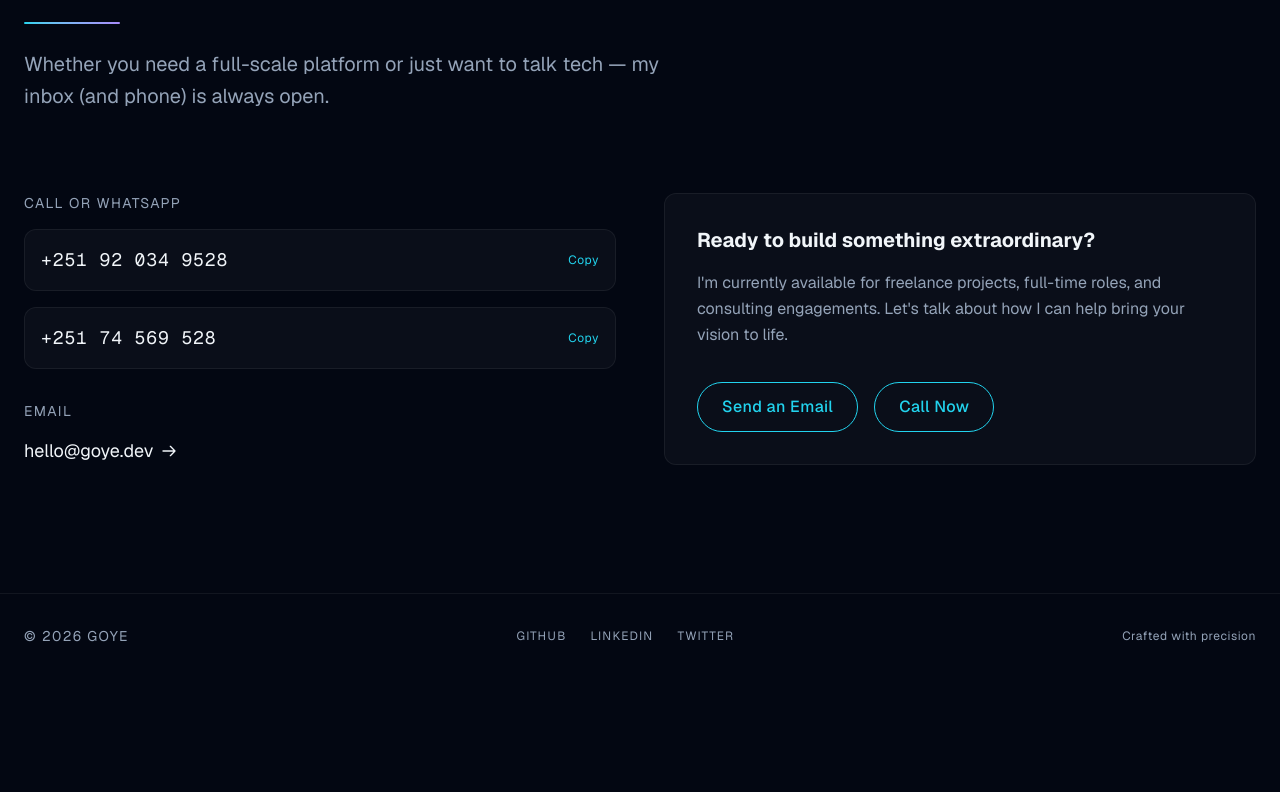
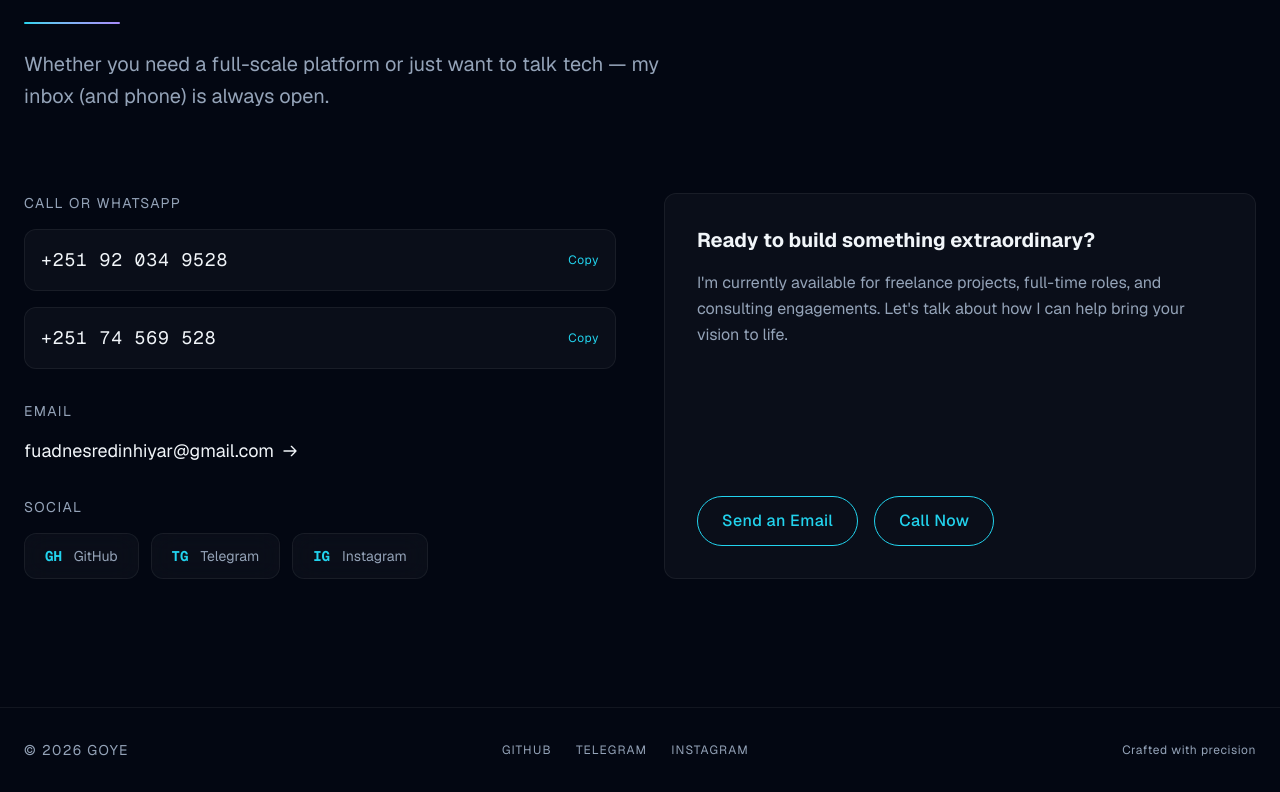
Before and after one commit to fuadsalah3/goye, a Next.js app: page / in a window 1280 px wide. Shown: the part 6841-7633 px from the top of the page. Before the commit the page ends 7519 px from the top, so only its background shows below. Built offline with nearby package versions, Linux system fonts and the light colour scheme.

Commit message:
add social links (GitHub, Telegram, Instagram) to footer and contact section

```diff
--- a/src/components/layout/Footer.tsx
+++ b/src/components/layout/Footer.tsx
@@ -1,4 +1,12 @@
 "use client";
+
+import { socialLinks } from "@/lib/constants";
+
+const links = [
+  { label: "GitHub", href: socialLinks.github },
+  { label: "Telegram", href: socialLinks.telegram },
+  { label: "Instagram", href: socialLinks.instagram },
+];
 
 export default function Footer() {
   return (
@@ -8,13 +16,15 @@ export default function Footer() {
           &copy; {new Date().getFullYear()} GOYE
         </span>
         <div className="flex items-center gap-6">
-          {["GitHub", "LinkedIn", "Twitter"].map((s) => (
+          {links.map((l) => (
             <a
-              key={s}
-              href="#"
+              key={l.label}
+              href={l.href}
+              target="_blank"
+              rel="noopener noreferrer"
               className="text-xs tracking-widest uppercase text-[var(--text-secondary)] hover:text-[var(--accent-gold)] transition-colors duration-300"
             >
-              {s}
+              {l.label}
             </a>
           ))}
         </div>
--- a/src/components/sections/Contact.tsx
+++ b/src/components/sections/Contact.tsx
@@ -4,6 +4,7 @@ import { useState } from "react";
 import { motion } from "framer-motion";
 import SectionHeading from "@/components/ui/SectionHeading";
 import GoldButton from "@/components/ui/GoldButton";
+import { socialLinks } from "@/lib/constants";
 
 export default function Contact() {
   const [copied, setCopied] = useState<string | null>(null);
@@ -62,14 +63,50 @@ export default function Contact() {
                 Email
               </p>
               <a
-                href="mailto:hello@goye.dev"
                 className="inline-flex items-center gap-2 text-lg text-[var(--text-primary)] hover:text-[var(--accent-gold)] transition-colors"
               >
-                hello@goye.dev
+                fuadnesredinhiyar@gmail.com
                 <svg className="w-4 h-4" fill="none" viewBox="0 0 24 24" stroke="currentColor">
                   <path strokeLinecap="round" strokeLinejoin="round" strokeWidth={2} d="M14 5l7 7m0 0l-7 7m7-7H3" />
                 </svg>
               </a>
+            </div>
+
+            <div>
+              <p className="text-sm tracking-widest uppercase text-[var(--text-secondary)] mb-4">
+                Social
+              </p>
+              <div className="flex flex-wrap gap-3">
+                {[
+                  { label: "GitHub", href: socialLinks.github, icon: "GH" },
+                  { label: "Telegram", href: socialLinks.telegram, icon: "TG" },
+                  { label: "Instagram", href: socialLinks.instagram, icon: "IG" },
+                ].map((s) => (
+                  <motion.a
+                    key={s.label}
+                    href={s.href}
+                    target="_blank"
+                    rel="noopener noreferrer"
+                    initial={{ opacity: 0, scale: 0 }}
+                    whileInView={{ opacity: 1, scale: 1 }}
+                    viewport={{ once: true }}
+                    whileHover={{ y: -4, scale: 1.05 }}
+                    whileTap={{ scale: 0.95 }}
+                    className="group relative px-5 py-3 rounded-xl glass border border-[var(--card-border)] hover:border-[var(--accent-gold)]/30 transition-all duration-300"
+                  >
+                    <div className="absolute inset-0 rounded-xl bg-gradient-to-br from-[var(--accent-gold)]/0 via-transparent to-[var(--accent-gold)]/5 opacity-0 group-hover:opacity-100 transition-opacity duration-500" />
+                    <div className="relative z-10 flex items-center gap-3">
+                      <span className="font-mono text-sm font-bold text-[var(--accent-gold)]">
+                        {s.icon}
+                      </span>
+                      <span className="text-sm text-[var(--text-secondary)] group-hover:text-[var(--text-primary)] transition-colors">
+                        {s.label}
+                      </span>
+                    </div>
+                    <div className="absolute bottom-0 left-3 right-3 h-px bg-gradient-to-r from-transparent via-[var(--accent-gold)]/30 to-transparent scale-x-0 group-hover:scale-x-100 transition-transform duration-500 origin-center" />
+                  </motion.a>
+                ))}
+              </div>
             </div>
           </motion.div>
 
--- a/src/lib/constants.ts
+++ b/src/lib/constants.ts
@@ -1,7 +1,7 @@
 export const socialLinks = {
-  github: "https://github.com/goye",
-  linkedin: "https://linkedin.com/in/goye",
-  twitter: "https://twitter.com/goye",
+  github: "https://github.com/fuadsalah3",
+  telegram: "https://t.me/fuyesalah",
+  instagram: "https://www.instagram.com/kiyar_fam",
 };
 
 export const skills = [
```
